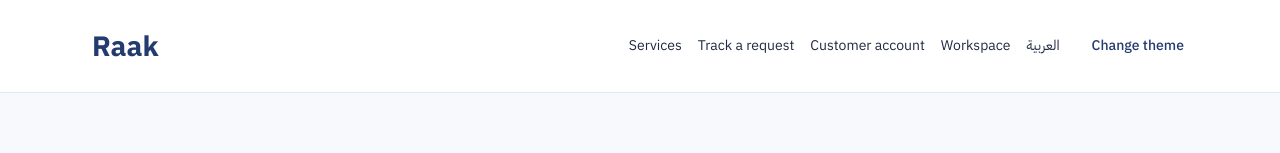
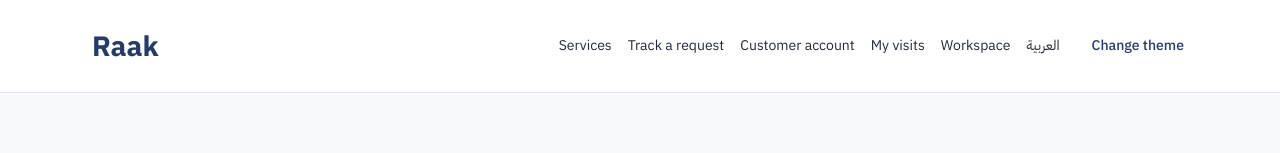
Before and after one commit to AshrafMurad/raak, a Next.js app in the folder frontend/: page /en/account in a window 1280 px wide. Shown: the top 153 px of the page. Built offline with nearby package versions, Linux system fonts and the light colour scheme.

Commit message:
feat(layout): link my visits from the portal frame
Add the my-visits navigation link to the shared portal frame for both
customer and caregiver audiences, reusing the customer-visits namespace
labels.

```diff
--- a/frontend/components/layout/portal-frame.tsx
+++ b/frontend/components/layout/portal-frame.tsx
@@ -11,6 +11,8 @@ import arCatalog from '../../messages/ar/catalog.json';
 import enCatalog from '../../messages/en/catalog.json';
 import arPeople from '../../messages/ar/people.json';
 import enPeople from '../../messages/en/people.json';
+import arVisits from '../../messages/ar/customer-visits.json';
+import enVisits from '../../messages/en/customer-visits.json';
 
 const catalog = { ar: arCatalog, en: enCatalog };
 const people = { ar: arPeople, en: enPeople };
@@ -55,6 +57,11 @@ export function PortalFrame({
                 <Link href={`/${locale}/services`}>{c.services}</Link>
                 <Link href={`/${locale}/track`}>{c.track}</Link>
                 <Link href={`/${locale}/account`}>{people[locale].account}</Link>
+                <Link
+                  href={`/${locale}${path.startsWith('/caregiver') ? '/caregiver/visits' : '/my/visits'}`}
+                >
+                  {(locale === 'ar' ? arVisits : enVisits).myVisits}
+                </Link>
                 <Link href={`/${locale}/workspace/services`}>{c.workspace}</Link>
                 <Link href={`/${locale === 'ar' ? 'en' : 'ar'}${path}`}>{c.language}</Link>
                 <Button
```
